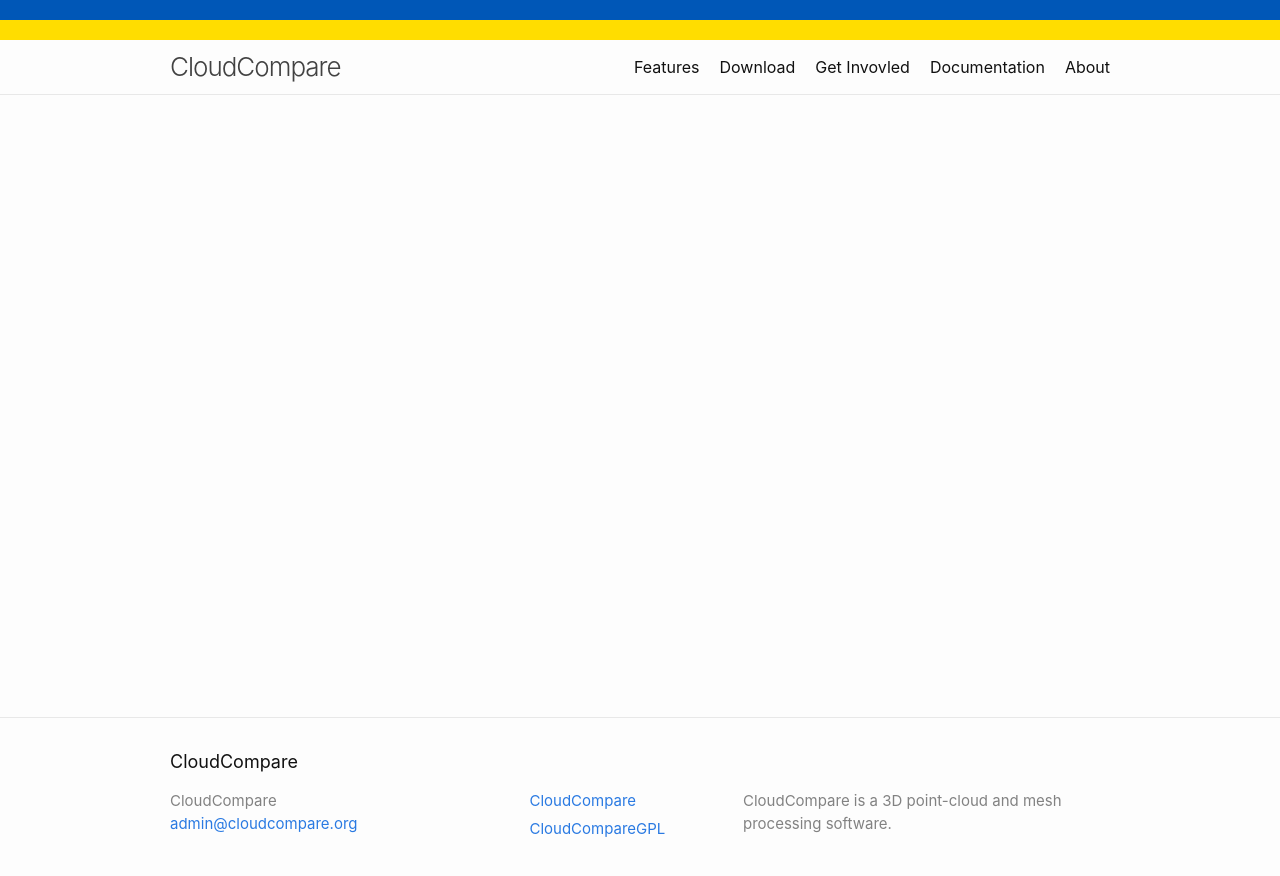
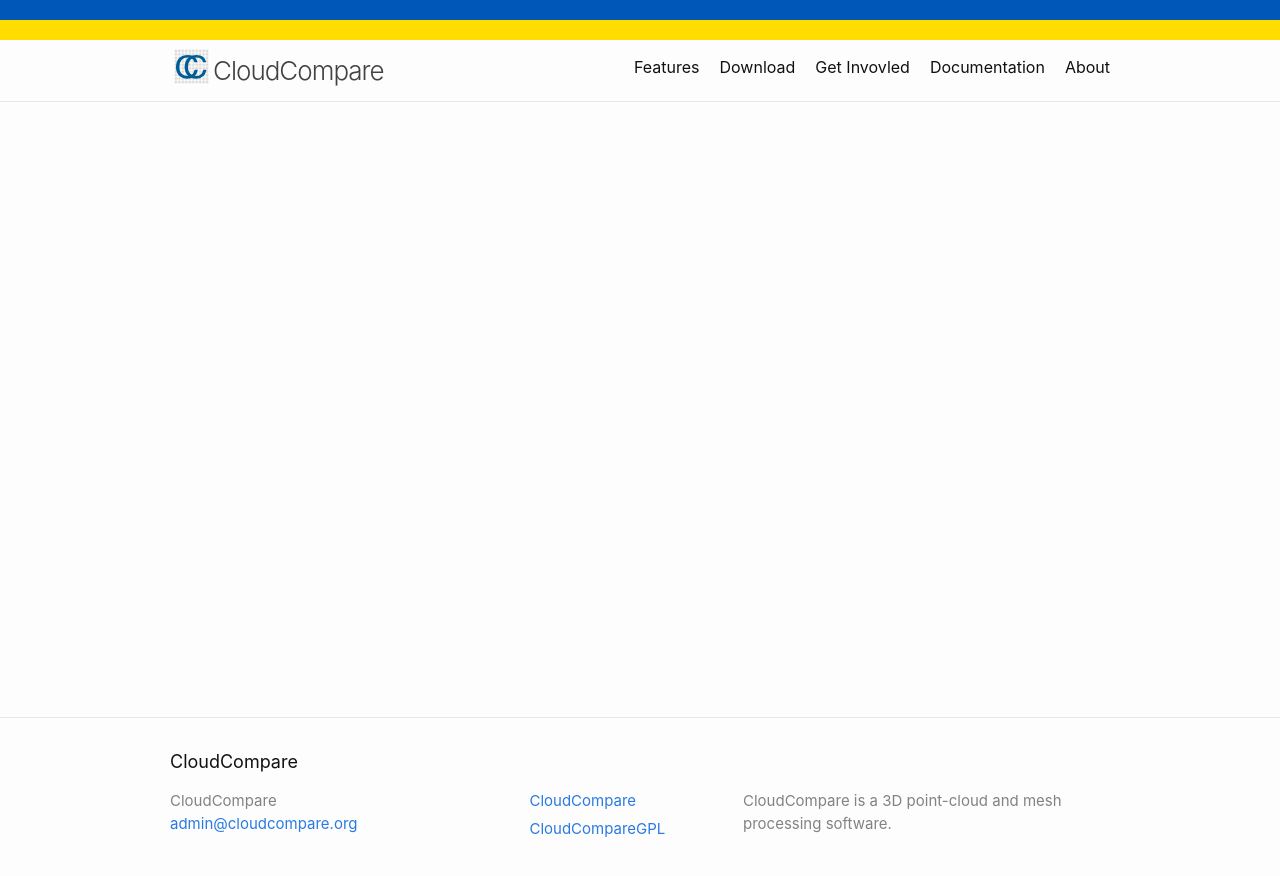
Before and after one commit to luke-ransfield/cloud-compare-site, a Jekyll site: the page built from cloudcompare/index.md, in a window 1280 px wide. Shown: the top 876 px of the page. Built offline with Jekyll 4.4.1, drawn with Linux system fonts in a browser that asks for light colours.

Commit message:
add icon to header

```diff
--- a/cloudcompare/assets/main.scss
+++ b/cloudcompare/assets/main.scss
@@ -15,3 +15,12 @@
     width: 100%;
     height: 20px;
 }
+
+.site-title::before {
+	content: url("img/cc_icon.svg");
+	display: inline-block;
+	position: relative;
+	width: 37px;
+	top: 5px;
+    padding: 3px;
+}
```
Also changed, not shown: cloudcompare/assets/img/cc_icon.svg (added).
